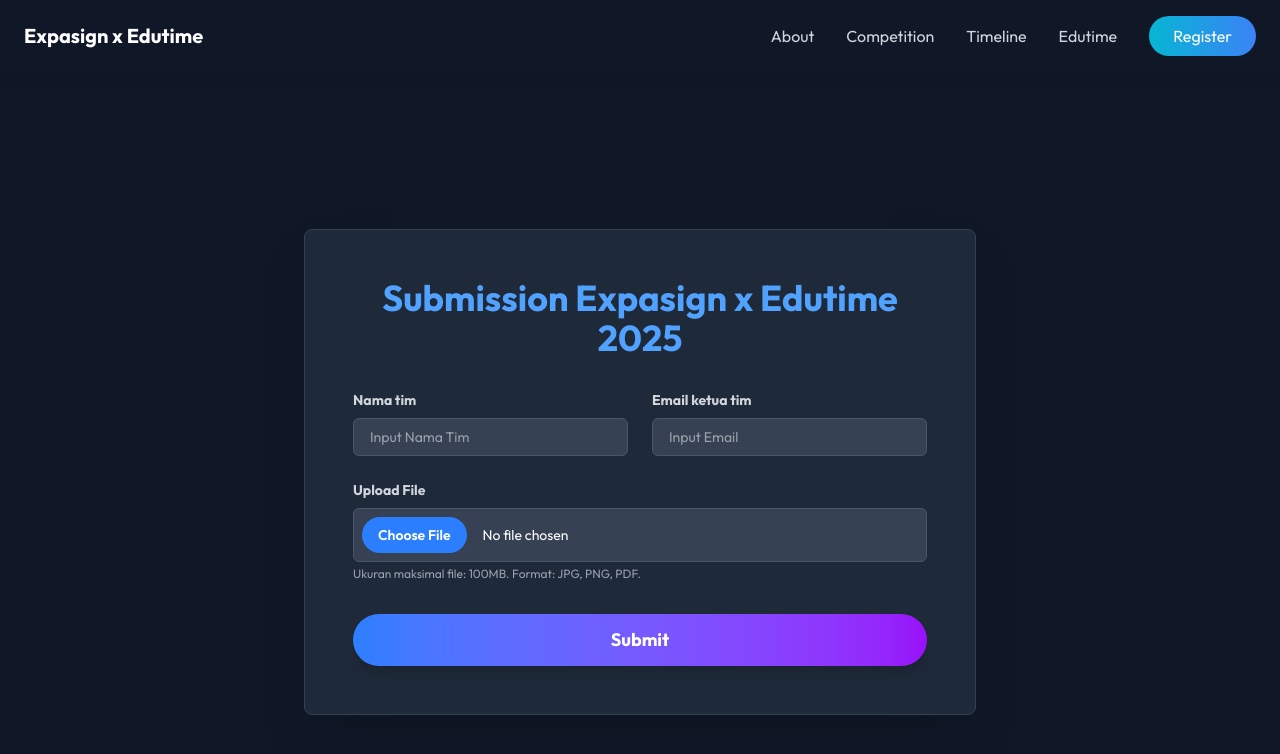
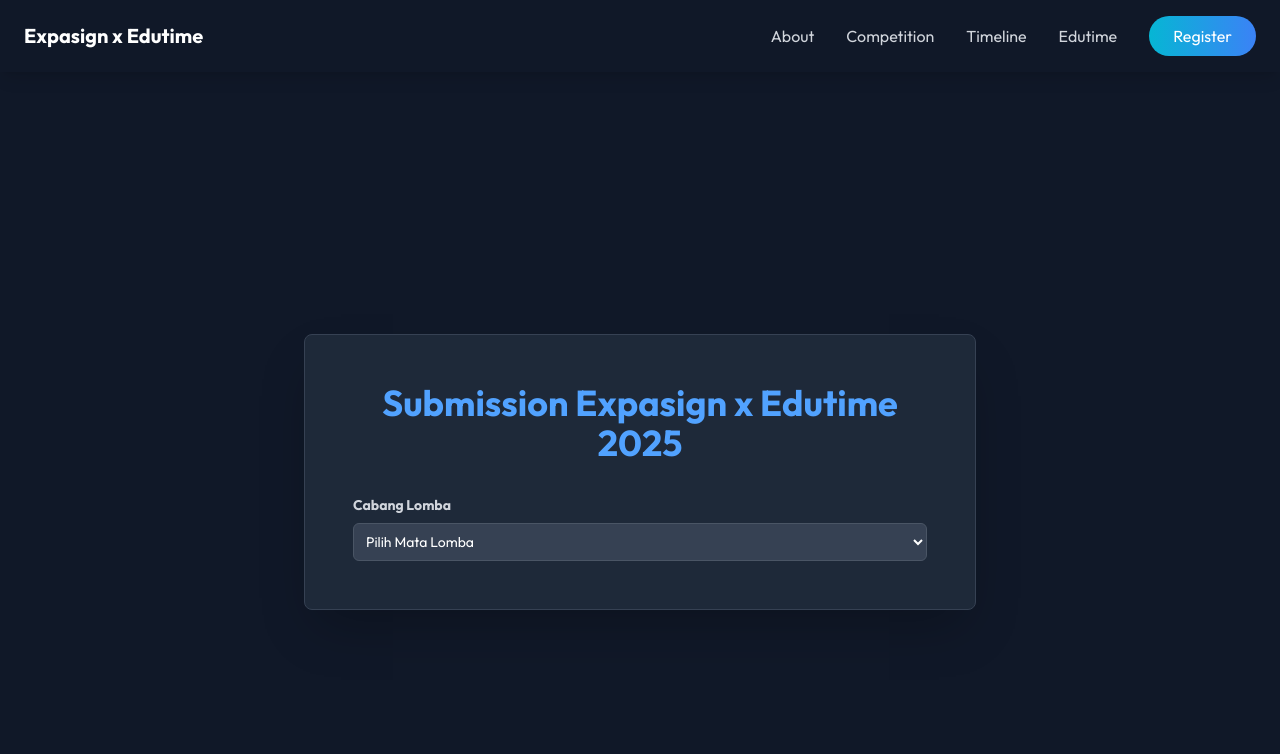
Before and after one commit to imxey/expasign-react, a React (Vite) app: page /submission in a window 1280 px wide. Shown: the top 754 px of the page. Built offline with nearby package versions, Linux system fonts and the light colour scheme.

Commit message:
edit submission

```diff
--- a/src/pages/Submission.tsx
+++ b/src/pages/Submission.tsx
@@ -1,14 +1,17 @@
-import { useState } from 'react';
-import type { FC, MouseEvent, ChangeEvent } from 'react';
+import { useState } from "react";
+import type { FC, MouseEvent, ChangeEvent } from "react";
 
+// Aku ubah disini yaa, biar state filenya kepisah
 interface FormDataState {
   name: string;
   email: string;
-    file: File | undefined;
+  fileKTM: File | undefined;
+  fileKarya: File | undefined;
+  fileSumberData: File | undefined;
 }
 
 interface SuccessResponse {
-    status: 'success';
+  status: "success";
   message: string;
 }
 
@@ -18,23 +21,32 @@
 }
 
 const Submission: FC = () => {
+  const [category, setCategory] = useState<string>("");
 
-
+  // Inisialisasi statenya juga diubah
   const [formData, setFormData] = useState<FormDataState>({
-        name: '',
-        email: '',
-        file: undefined,
+    name: "",
+    email: "",
+    fileKTM: undefined,
+    fileKarya: undefined,
+    fileSumberData: undefined,
   });
   const [isLoading, setIsLoading] = useState<boolean>(false);
   const [error, setError] = useState<string[]>([]);
-    const [success, setSuccess] = useState<string>('');
+  const [success, setSuccess] = useState<string>("");
 
   const handleSubmit = async (e: MouseEvent<HTMLButtonElement>) => {
     e.preventDefault();
+
+    // Validasi errornya aku benerin juga hehe
     const newErrors: string[] = [];
-        if (!formData.name) newErrors.push('Nama tim harus diisi!');
-        if (!formData.email) newErrors.push('Email ketua tim tidak boleh kosong!');
-        if (!formData.file) newErrors.push('File belum dipilih!');
+    if (!formData.name) newErrors.push("Nama tim harus diisi!");
+    if (!formData.email) newErrors.push("Email ketua tim tidak boleh kosong!");
+    if (!formData.fileKTM) newErrors.push("File KTM belum diupload!");
+    if (!formData.fileKarya) newErrors.push("File karya belum diupload!");
+    if (category === "infografis" && !formData.fileSumberData) {
+      newErrors.push("File sumber data untuk infografis belum diupload!");
+    }
 
     if (newErrors.length > 0) {
       setError(newErrors);
@@ -42,42 +54,56 @@
     }
     setIsLoading(true);
     setError([]);
-        setSuccess('');
+    setSuccess("");
 
+    // Disini kuncinya, datanya dikirim pake key yang beda-beda
     const formDataSend = new FormData();
-        formDataSend.append('name', formData.name);
-        formDataSend.append('email', formData.email);
-        if (formData.file) {
-            formDataSend.append('file', formData.file);
+    formDataSend.append("category", category);
+    formDataSend.append("name", formData.name);
+    formDataSend.append("email", formData.email);
+    if (formData.fileKTM) {
+      formDataSend.append("ktm", formData.fileKTM);
+    }
+    if (formData.fileKarya) {
+      formDataSend.append("file", formData.fileKarya);
+    }
+    if (formData.fileSumberData) {
+      formDataSend.append("sumber_data", formData.fileSumberData);
     }
 
     try {
-            const response = await fetch('https://admin.expasign-edutime.site/api/submission/handle', {
-                method: 'POST',
+      const response = await fetch(
+        // "https://admin.expasign-edutime.site/api/submission/handle",
+        "http://127.0.0.1:8000/api/submission/handle",
+
+        {
+          method: "POST",
           headers: {
-                    'X-Requested-With': 'XMLHttpRequest',
+            "X-Requested-With": "XMLHttpRequest",
           },
           body: formDataSend,
-            });
+        }
+      );
 
       if (!response.ok) {
         const errorData: ErrorResponse = await response.json();
-                console.error('Error response:', errorData);
-                setError(errorData.errors || ['Terjadi kesalahan saat mengirim data.']);
+        console.error("Error response:", errorData);
+        setError(errorData.errors || ["Terjadi kesalahan saat mengirim data."]);
       } else {
         const data: SuccessResponse | ErrorResponse = await response.json();
-                console.log('Response Data:', data);
+        console.log("Response Data:", data);
 
-                if ('status' in data && data.status === 'success') {
+        if ("status" in data && data.status === "success") {
           setSuccess(data.message);
         } else {
-                    const errorMessage = data.message || 'Terjadi kesalahan saat memproses pendaftaran.';
+          const errorMessage =
+            data.message || "Terjadi kesalahan saat memproses pendaftaran.";
           setError(Array.isArray(errorMessage) ? errorMessage : [errorMessage]);
         }
       }
     } catch (err) {
-            console.error('Network error:', err);
-            setError(['Terjadi kesalahan jaringan. Silakan coba lagi.']);
+      console.error("Network error:", err);
+      setError(["Terjadi kesalahan jaringan. Silakan coba lagi."]);
     }
     setIsLoading(false);
   };
@@ -87,9 +113,11 @@
     setFormData({ ...formData, [name]: value });
   };
 
+  // Handler filenya aku jadiin satu aja biar pinter, dia ngenalin dari `name` inputnya
   const handleFileChange = (e: ChangeEvent<HTMLInputElement>) => {
-        if (e.target.files && e.target.files.length > 0) {
-            setFormData({ ...formData, file: e.target.files[0] });
+    const { name, files } = e.target;
+    if (files && files.length > 0) {
+      setFormData((prev) => ({ ...prev, [name]: files[0] }));
     }
   };
 
@@ -97,10 +125,11 @@
     <>
       <div
         className="flex min-h-screen items-center justify-center bg-gray-900 py-12 text-white"
-                style={{ fontFamily: 'Orbitron', fontWeight: 400 }}
-            >
+        style={{ fontFamily: "Orbitron", fontWeight: 400 }}>
         <div className="relative z-10 w-11/12 max-w-2xl rounded-lg border border-gray-700 bg-gray-800 p-8 shadow-2xl md:p-12">
-                    <h2 className="mb-8 text-center text-3xl font-bold text-blue-400 md:text-4xl">Submission Expasign x Edutime 2025</h2>
+          <h2 className="mb-8 text-center text-3xl font-bold text-blue-400 md:text-4xl">
+            Submission Expasign x Edutime 2025
+          </h2>
           {success && (
             <div className="mb-6 rounded-lg bg-green-500 px-4 py-3 text-center text-white">
               <p>{success}</p>
@@ -115,10 +144,30 @@
               </ul>
             </div>
           )}
-
-                    <div className="grid grid-cols-1 gap-6 md:grid-cols-2">
+          <div className="mt-6" id="paymentDetails">
+            <label className="mb-2 block text-sm font-bold text-gray-300">
+              Cabang Lomba
+            </label>
+            <select
+              name="category"
+              id="category"
+              required
+              onChange={(event) => setCategory(event.target.value)}
+              value={category}
+              className="form-input w-full rounded-md border border-gray-600 bg-gray-700 p-2 text-sm text-white file:mr-4 file:rounded-full file:border-0 file:bg-blue-500 file:px-4 file:py-2 file:text-sm file:font-semibold file:text-white hover:file:bg-blue-600 focus:border-blue-500 focus:ring-blue-500">
+              <option value="">Pilih Mata Lomba</option>
+              <option value="lkti">LKTI</option>
+              <option value="business_plan">Business Plan</option>
+              <option value="Infografis">Infografis</option>
+            </select>
+          </div>
+          {category && (
+            <>
+              <div className="grid grid-cols-1 mt-5 gap-6 md:grid-cols-2">
                 <div>
-                            <label htmlFor="name" className="mb-2 block text-sm font-bold text-gray-300">
+                  <label
+                    htmlFor="name"
+                    className="mb-2 block text-sm font-bold text-gray-300">
                     Nama tim
                   </label>
                   <input
@@ -133,7 +182,9 @@
                   />
                 </div>
                 <div>
-                            <label htmlFor="email" className="mb-2 block text-sm font-bold text-gray-300">
+                  <label
+                    htmlFor="email"
+                    className="mb-2 block text-sm font-bold text-gray-300">
                     Email ketua tim
                   </label>
                   <input
@@ -148,29 +199,74 @@
                   />
                 </div>
               </div>
-                    <div className="mt-6" id="paymentDetails">
-                        <label htmlFor="receipt" className="mb-2 block text-sm font-bold text-gray-300">
-                            Upload File
+              <div className="mt-6" id="paymentDetailsKTM">
+                <label
+                  htmlFor="fileKTM"
+                  className="mb-2 block text-sm font-bold text-gray-300">
+                  Upload KTM Semua Peserta (jadikan 1 pdf)
                 </label>
                 <input
                   type="file"
-                            name="file"
-                            id="receipt"
+                  name="fileKTM"
+                  id="fileKTM"
+                  onChange={handleFileChange}
+                  accept=".pdf"
+                  required
+                  className="form-input w-full rounded-md border border-gray-600 bg-gray-700 p-2 text-sm text-white file:mr-4 file:rounded-full file:border-0 file:bg-blue-500 file:px-4 file:py-2 file:text-sm file:font-semibold file:text-white hover:file:bg-blue-600 focus:border-blue-500 focus:ring-blue-500"
+                />
+                <p className="mt-1 text-xs text-gray-400">
+                  Ukuran maksimal file: 100MB. Format: PDF.
+                </p>
+              </div>
+              <div className="mt-6" id="paymentDetailsKarya">
+                <label
+                  htmlFor="fileKarya"
+                  className="mb-2 block text-sm font-bold text-gray-300">
+                  Upload File Karya
+                </label>
+                <input
+                  type="file"
+                  name="fileKarya"
+                  id="fileKarya"
                   onChange={handleFileChange}
                   accept=".jpg,.jpeg,.png,.pdf"
                   required
                   className="form-input w-full rounded-md border border-gray-600 bg-gray-700 p-2 text-sm text-white file:mr-4 file:rounded-full file:border-0 file:bg-blue-500 file:px-4 file:py-2 file:text-sm file:font-semibold file:text-white hover:file:bg-blue-600 focus:border-blue-500 focus:ring-blue-500"
                 />
-                        <p className="mt-1 text-xs text-gray-400">Ukuran maksimal file: 100MB. Format: JPG, PNG, PDF.</p>
+                <p className="mt-1 text-xs text-gray-400">
+                  Ukuran maksimal file: 100MB. Format: JPG, PNG, PDF.
+                </p>
               </div>
+              {category === "Infografis" && (
+                <div className="mt-6" id="paymentDetailsSumberData">
+                  <label
+                    htmlFor="fileSumberData"
+                    className="mb-2 block text-sm font-bold text-gray-300">
+                    Upload File Sumber Data
+                  </label>
+                  <input
+                    type="file"
+                    name="fileSumberData"
+                    id="fileSumberData"
+                    onChange={handleFileChange}
+                    accept=".jpg,.jpeg,.png,.pdf"
+                    required
+                    className="form-input w-full rounded-md border border-gray-600 bg-gray-700 p-2 text-sm text-white file:mr-4 file:rounded-full file:border-0 file:bg-blue-500 file:px-4 file:py-2 file:text-sm file:font-semibold file:text-white hover:file:bg-blue-600 focus:border-blue-500 focus:ring-blue-500"
+                  />
+                  <p className="mt-1 text-xs text-gray-400">
+                    Ukuran maksimal file: 100MB. Format: JPG, PNG, PDF.
+                  </p>
+                </div>
+              )}
               <button
                 type="button"
                 onClick={handleSubmit}
                 disabled={isLoading}
-                        className="mt-8 w-full transform rounded-full bg-gradient-to-r from-blue-500 to-purple-600 px-6 py-3 text-lg font-bold text-white shadow-lg transition-all duration-300 hover:scale-105 hover:from-blue-600 hover:to-purple-700 hover:shadow-xl disabled:opacity-50 disabled:cursor-not-allowed"
-                    >
-                        {isLoading ? 'Submitting...' : 'Submit'}
+                className="mt-8 w-full transform rounded-full bg-gradient-to-r from-blue-500 to-purple-600 px-6 py-3 text-lg font-bold text-white shadow-lg transition-all duration-300 hover:scale-105 hover:from-blue-600 hover:to-purple-700 hover:shadow-xl disabled:opacity-50 disabled:cursor-not-allowed">
+                {isLoading ? "Submitting..." : "Submit"}
               </button>
+            </>
+          )}
         </div>
       </div>
     </>
```
Also changed, not shown: src/pages/Regist.tsx (+0 -9 lines). Lines whose indentation alone changed are shown as unchanged.
